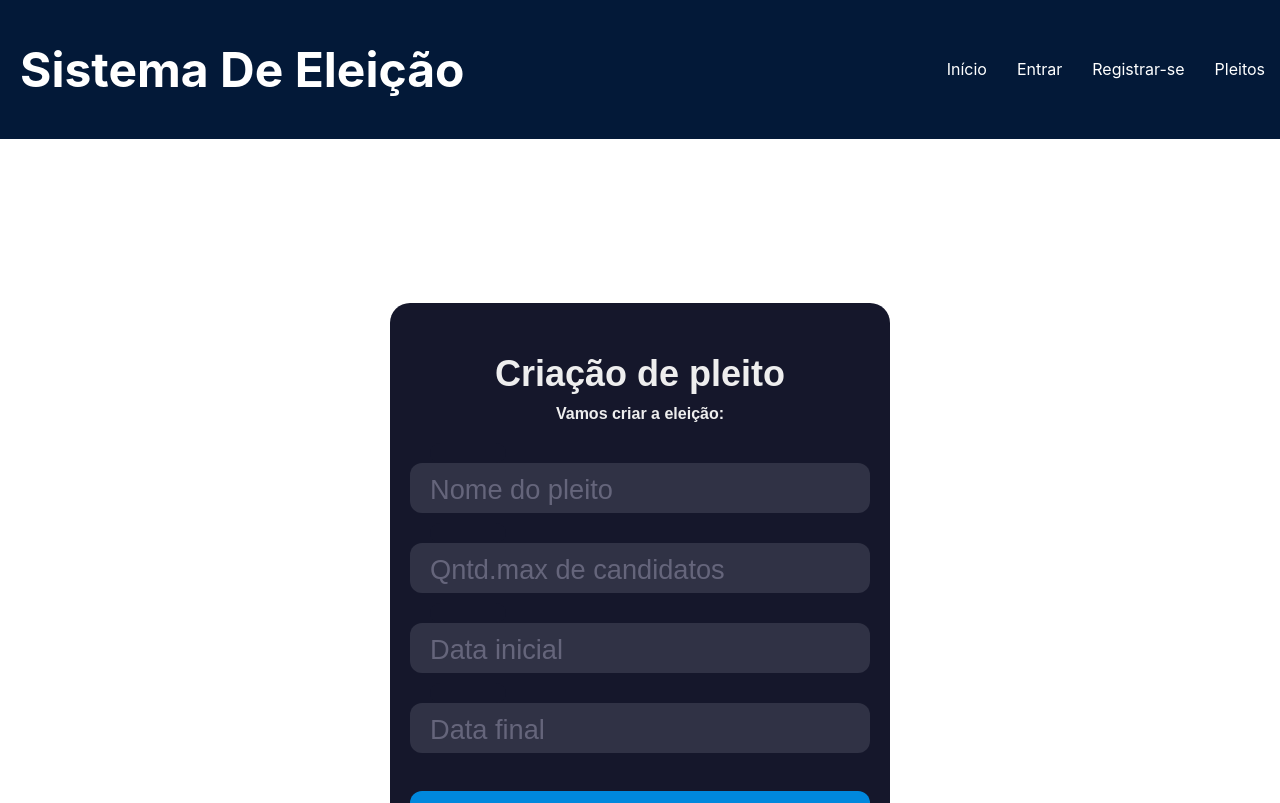
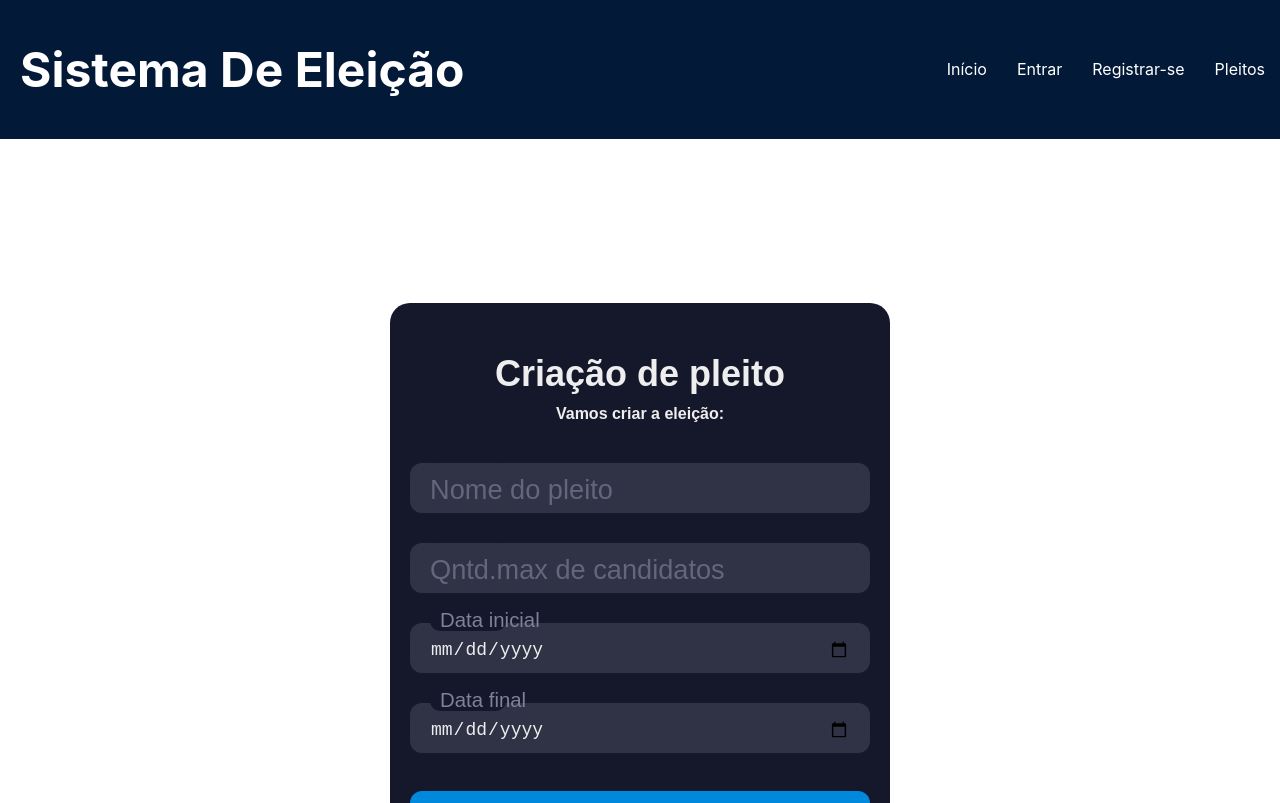
Before and after one commit to CodeWalker3/Sele-o-Edital-001-2022-NADIC-IFRN, a Next.js app: page /reg_pleito in a window 1280 px wide. Shown: the top 803 px of the page. Built offline with nearby package versions, Linux system fonts and the light colour scheme.

Commit message:
Update reg_pleito.js

```diff
--- a/pages/reg_pleito.js
+++ b/pages/reg_pleito.js
@@ -23,12 +23,12 @@ const reg_pleito = () =>{
         <label htmlFor="number" className="placeholder">Qntd.max de candidatos</label>
       </div>
       <div className="input-container ic2">
-        <input id="date" className="input" type="password" placeholder=" " />
+        <input id="date" className="input" type="date" placeholder=" " />
         <div className="cut"></div>
         <label htmlFor="date" className="placeholder">Data inicial</label>
       </div>
       <div className="input-container ic2">
-        <input id="date" className="input" type="password" placeholder=" " />
+        <input id="date" className="input" type="date" placeholder=" " />
         <div className="cut"></div>
         <label htmlFor="date" className="placeholder">Data final</label>
       </div>
```
